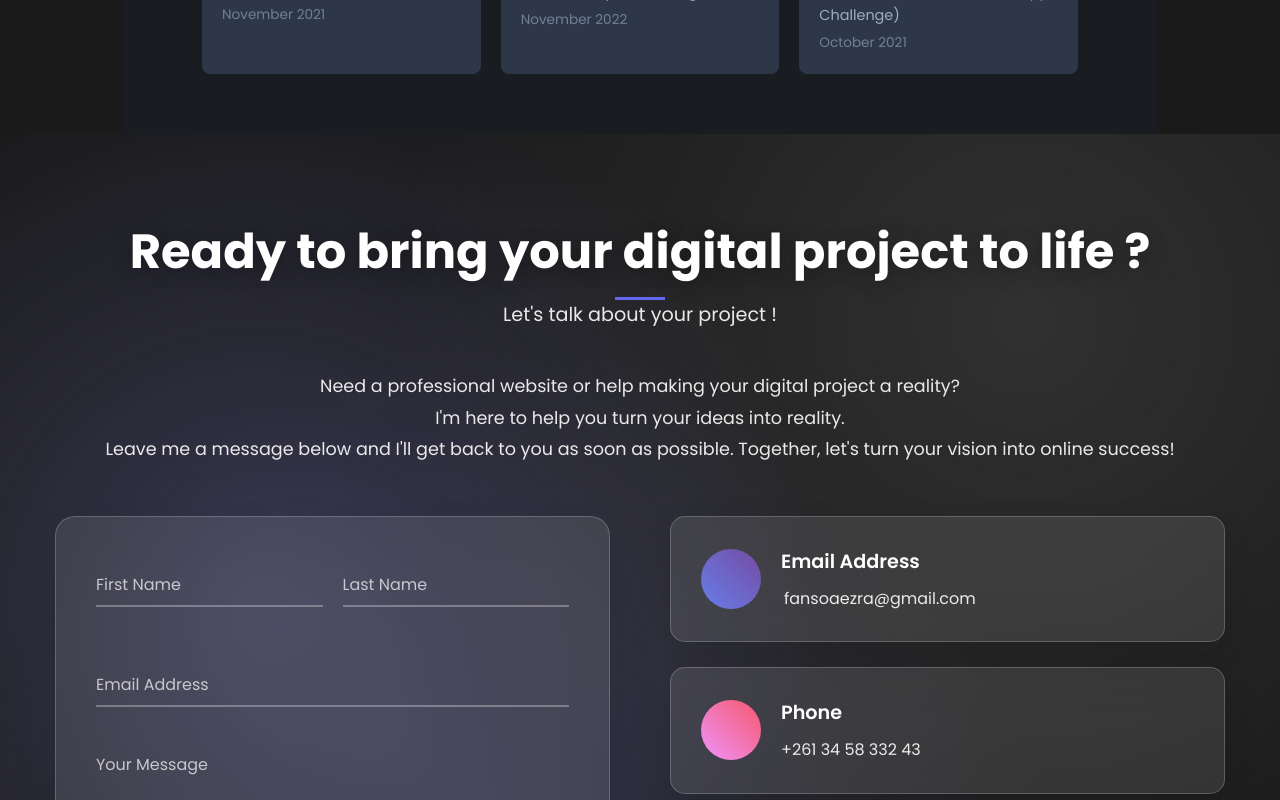
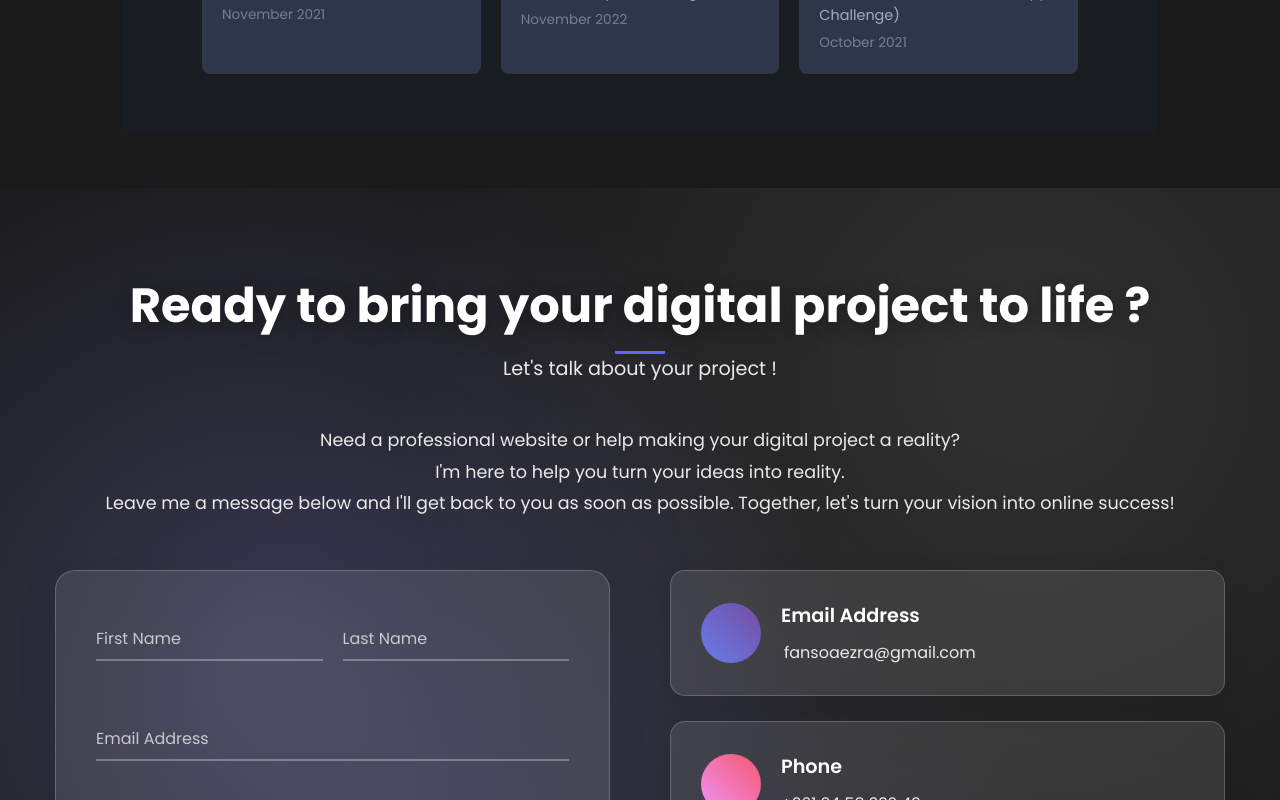
Before and after one commit to Ezdev2/ezdev2, a Vue app: page / in a window 1280 px wide. Shown: the part 6920-7720 px from the top of the page. Built offline with nearby package versions, Linux system fonts and the light colour scheme.

Commit message:
update homeview

```diff
--- a/src/views/HomeView.vue
+++ b/src/views/HomeView.vue
@@ -17,7 +17,7 @@
     </div>
 
   </div>
-  <div data-aos="fade-up" data-aos-delay="500">
+  <div style="margin-top: 54px;" data-aos-delay="500">
     <Contact />
   </div>
 </template>
```
